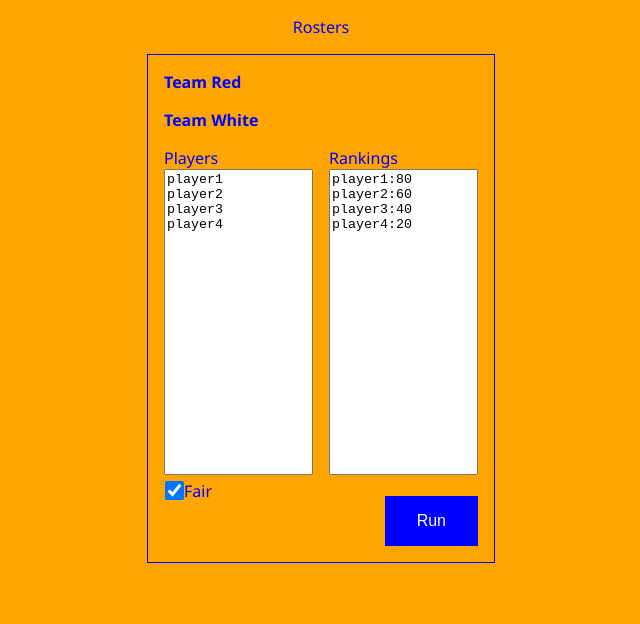
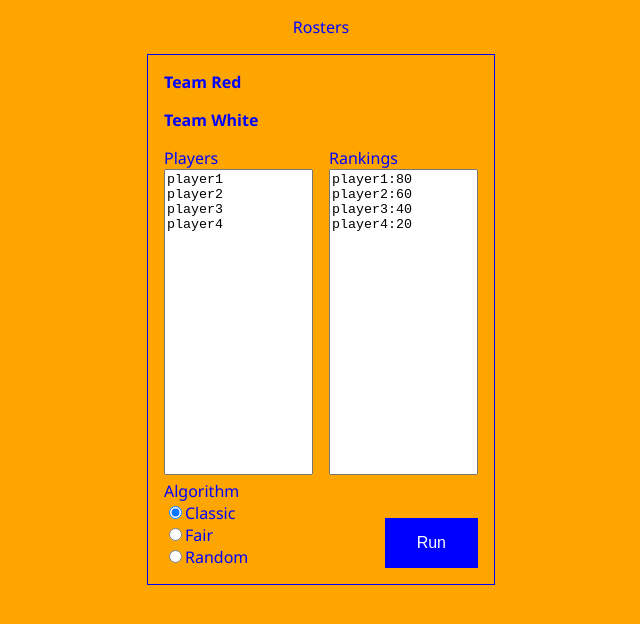
Before and after one commit to tuomin35/rosters-app, a React (Create React App) app: page / in a window 1280 px wide. Shown: the top 624 px of the page, without its empty margins (319-959 px from the left). Built offline with nearby package versions, Linux system fonts and the light colour scheme.

Commit message:
Algorithm component with classic, fair & random algorithms

```diff
--- a/src/App.js
+++ b/src/App.js
@@ -1,12 +1,13 @@
 import React, { useState } from 'react';
 import './App.css';
 
+const algorithmDefaultValue = 'classic'
 const playersDefaultValue = `player1\nplayer2\nplayer3\nplayer4`
 const rankingsDefaultValue = `player1:80\nplayer2:60\nplayer3:40\nplayer4:20`
 
 const App = (props) => {
   const [data, setData] = useState({
-    fair: true,
+    algorithm: algorithmDefaultValue,
     players: playersDefaultValue,
     rankings: rankingsDefaultValue,
     teamRed: [],
@@ -19,6 +20,15 @@ const App = (props) => {
       .filter(
         function (el) { return el; } // remove falsy values
       )
+  }
+
+  const setAlgorithm = (algorithm) => {
+    console.log("algorithm", algorithm)
+    const newData = {
+      ...data,
+      algorithm: algorithm
+    }
+    setData(newData)
   }
 
   const sortData = (players, rankings) => {
@@ -42,6 +52,7 @@ const App = (props) => {
   }
 
   const updateData = () => {
+    const algorithm = data.algorithm
     const players = readData('players-input')
     const rankings = readData('rankings-input')
     let teamRed = []
@@ -49,10 +60,11 @@ const App = (props) => {
 
     sortData(players, rankings)
 
-    const fair = document.getElementById('fair').checked
-    if (fair && players.length > 1) {
+    if (algorithm === 'fair' && players.length > 1) {
       // swap position of top two players before making team rosters to equalize rosters a bit
       [players[0], players[1]] = [players[1], players[0]]
+    } else if (algorithm === 'random') {
+      players.sort(function (a, b) { return 0.5 - Math.random() });
     }
 
     for (let i = 0; i < players.length; i = i + 2) {
@@ -68,7 +80,7 @@ const App = (props) => {
 
     const newData = {
       ...data,
-      fair: fair,
+      algorithm: algorithm,
       teamRed: teamRed,
       teamWhite: teamWhite
     }
@@ -98,10 +110,7 @@ const App = (props) => {
           </div>
         </div>
         <div className="row">
-          <span title="Run with 'fair' algorithm">
-            <input type="checkbox" id="fair" defaultChecked={data.fair} />
-            <label htmlFor="fair">Fair</label>
-          </span>
+          <Algorithm setAlgorithm={setAlgorithm} />
           <div id="action-column" className="column flex-end">
             <Button handleClick={updateData} label='Run' />
           </div>
@@ -109,6 +118,39 @@ const App = (props) => {
       </div>
     </div>
   );
+}
+
+const Algorithm = (props) => {
+
+  const updateValue = (event) => {
+    props.setAlgorithm(event.target.value)
+  }
+
+  return (
+    <div>
+      <div>Algorithm</div>
+      <AlgorithmRadioButton algorithm="classic" label="Classic" handleChange={updateValue} />
+      <br />
+      <AlgorithmRadioButton algorithm="fair" label="Fair" handleChange={updateValue} />
+      <br />
+      <AlgorithmRadioButton algorithm="random" label="Random" handleChange={updateValue} />
+    </div>
+  )
+}
+
+const AlgorithmRadioButton = (props) => {
+  return (
+    <span>
+      <input
+        type="radio"
+        id={props.algorithm}
+        name="algorithm"
+        defaultChecked={props.algorithm === algorithmDefaultValue}
+        onChange={props.handleChange}
+        value={props.algorithm} />
+      <label htmlFor={props.algorithm}>{props.label}</label>
+    </span>
+  )
 }
 
 const Button = (props) => {
```
